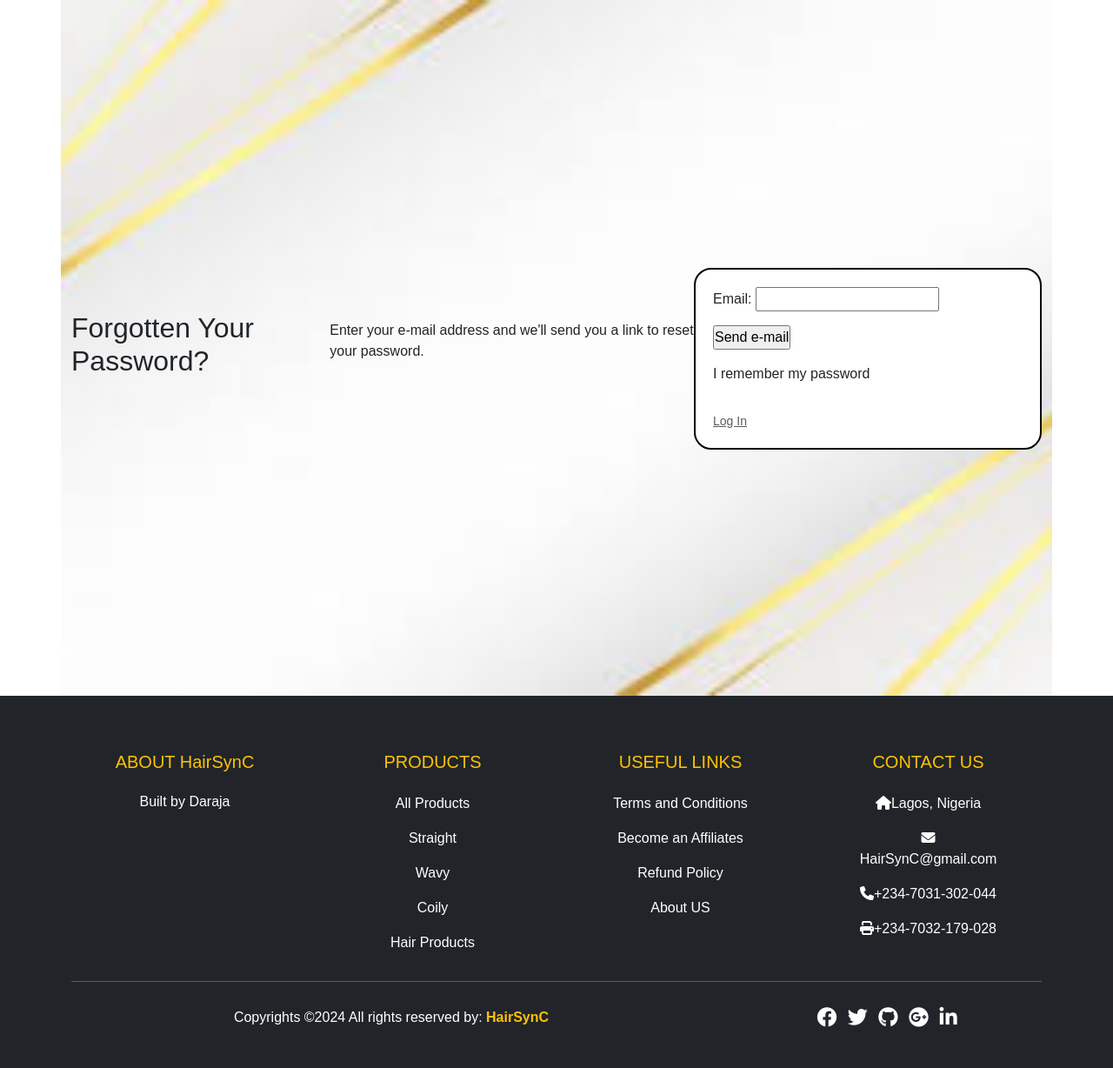
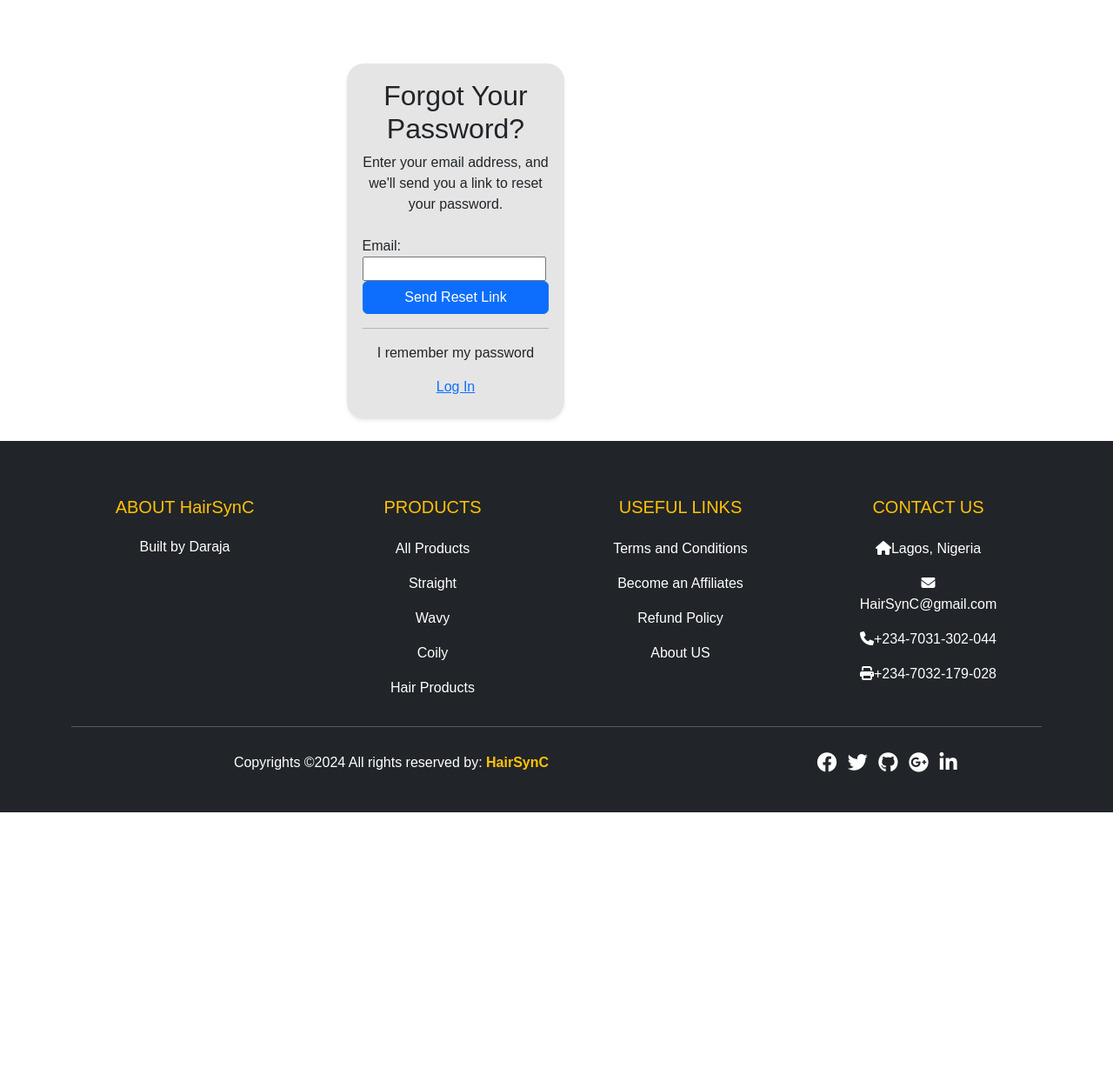
Before and after one commit to NwoguGlory1/HairrSynC, a Django app: page /password_reset/ in a window 1280 px wide. Shown: the whole page at 87% size. After the commit the page ends 934 px from the top, so only its background shows below. Run offline with Django 5.2, Linux system fonts and the light colour scheme; some web fonts are replaced.

Commit message:
Edited the Password_reset_form.html to look better with boostrap

```diff
--- a/hairsync/templates/store/password_reset_form.html
+++ b/hairsync/templates/store/password_reset_form.html
@@ -1,46 +1,48 @@
 {% extends './base.html' %}
 {% load static %}
-
 
 {% block navbar %}
 <!-- Empty navbar block to hide navbar -->
 {% endblock %}
 
 {% block content %}
-<div class="login-page container">
-    <h2>Forgotten Your Password? </h2>
-    <p> Enter your e-mail address and we'll send you a link to reset your password.</p>
+<div class="container mt-5">
+    <div class="row justify-content-center">
+        <div class="col-lg-6 col-md-8 col-sm-10">
+            <div class="card shadow-sm">
+                <div class="card-body">
+                    <h2 class="text-center">Forgot Your Password?</h2>
+                    <p class="text-center">Enter your email address, and we'll send you a link to reset your password.</p>
 
                     {% if messages %}
+                        <div class="alert alert-info">
                             {% for message in messages %}
-        <div class="alert alert-{{ message.tags }}">{{ message }}</div>
+                                {{ message }}
                             {% endfor %}
+                        </div>
                     {% endif %}
 
-    <form class="mt-4"  method="POST" action="{% url 'password_reset' %}">
+                    <form class="mt-4" method="POST" action="{% url 'password_reset' %}">
                         {% csrf_token %}
-        {{ form.as_p }}
-        <p><input type="submit" value="Send e-mail"></p>
-        <p> I remember my password </p>
-        <a href="{% url 'login' %}" class="form-text mt-3">Log In</a>
+                        <div class="form-group">
+                            {{ form.email.label_tag }} <!-- Add the label for email field -->
+                            {{ form.email }} <!-- Email field -->
+                        </div>
 
-    <!-- <button type="submit">Go back to Log In</button> -->
+                        <div class="text-center">
+                            <input type="submit" class="btn btn-primary btn-block" value="Send Reset Link">
+                        </div>
                     </form>
+
+                    <hr>
+
+                    <div class="text-center">
+                        <p class="mb-2">I remember my password</p>
+                        <a href="{% url 'login' %}" class="btn btn-link">Log In</a>
+                    </div>
+                </div>
+            </div>
+        </div>
+    </div>
 </div>
 {% endblock %}
-
-<!-- <div class="login-page container-fluid">
-    <form  method="POST" action="">
-        {% csrf_token %}
-        <h4 class="text-center">Login</h4>
-        <div class="mb-3 mt-5">
-            <label for="username" class="form-label">User Name</label>
-            <input type="text" class="form-control" placeholder="Enter Username" id="username" name="username" required>
-        </div>
-        <div class="mb-3">
-            <label for="password" class="form-label">Password</label>
-            <input type="password" class="form-control" placeholder="Enter password" id="password" name="password" required>
-                   </div>
-        <button type="submit"class="btn btn-primary">Submit</button>
-    </form>
-</div> -->
```
Lines whose indentation alone changed are shown as unchanged.
